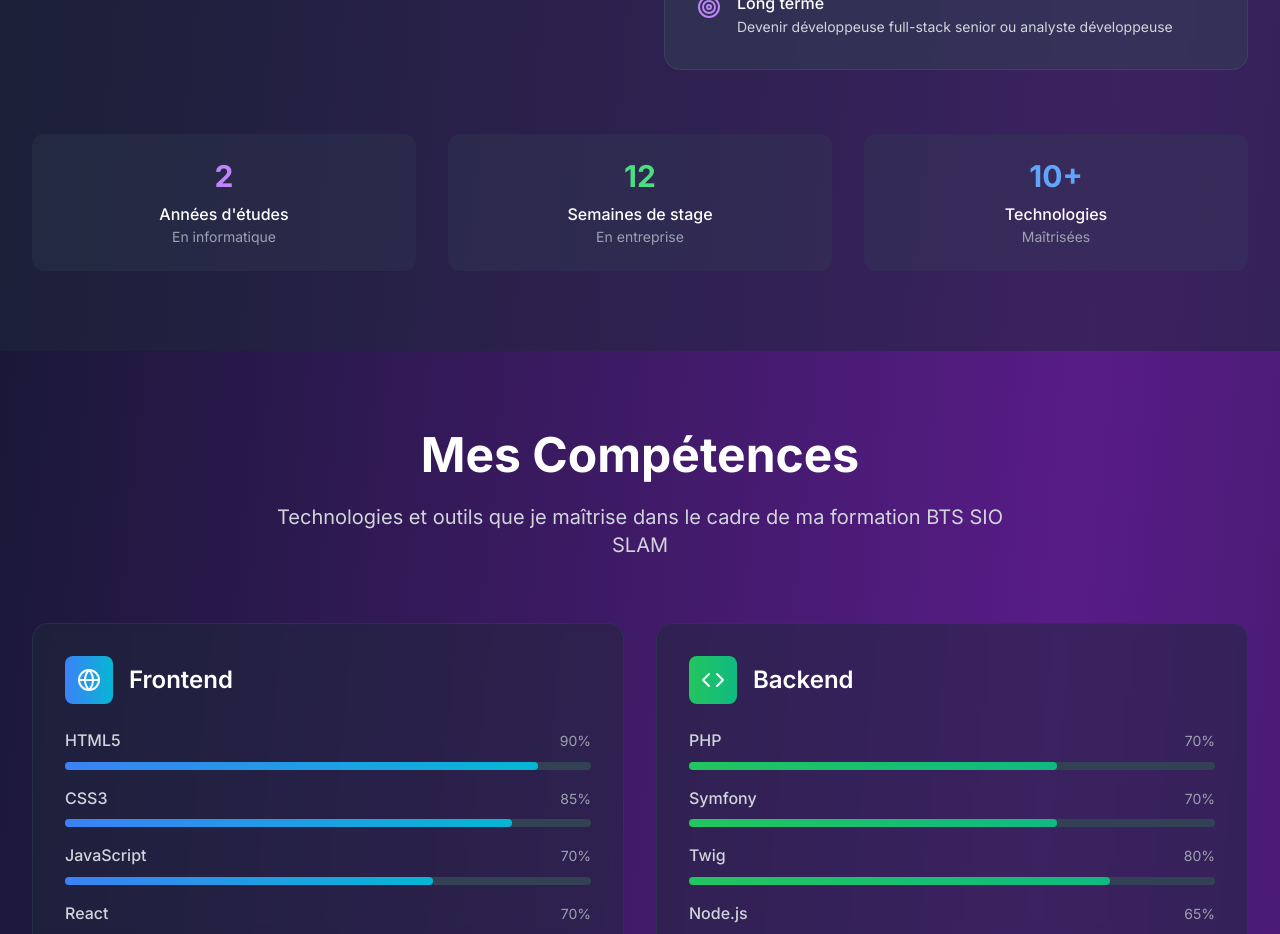
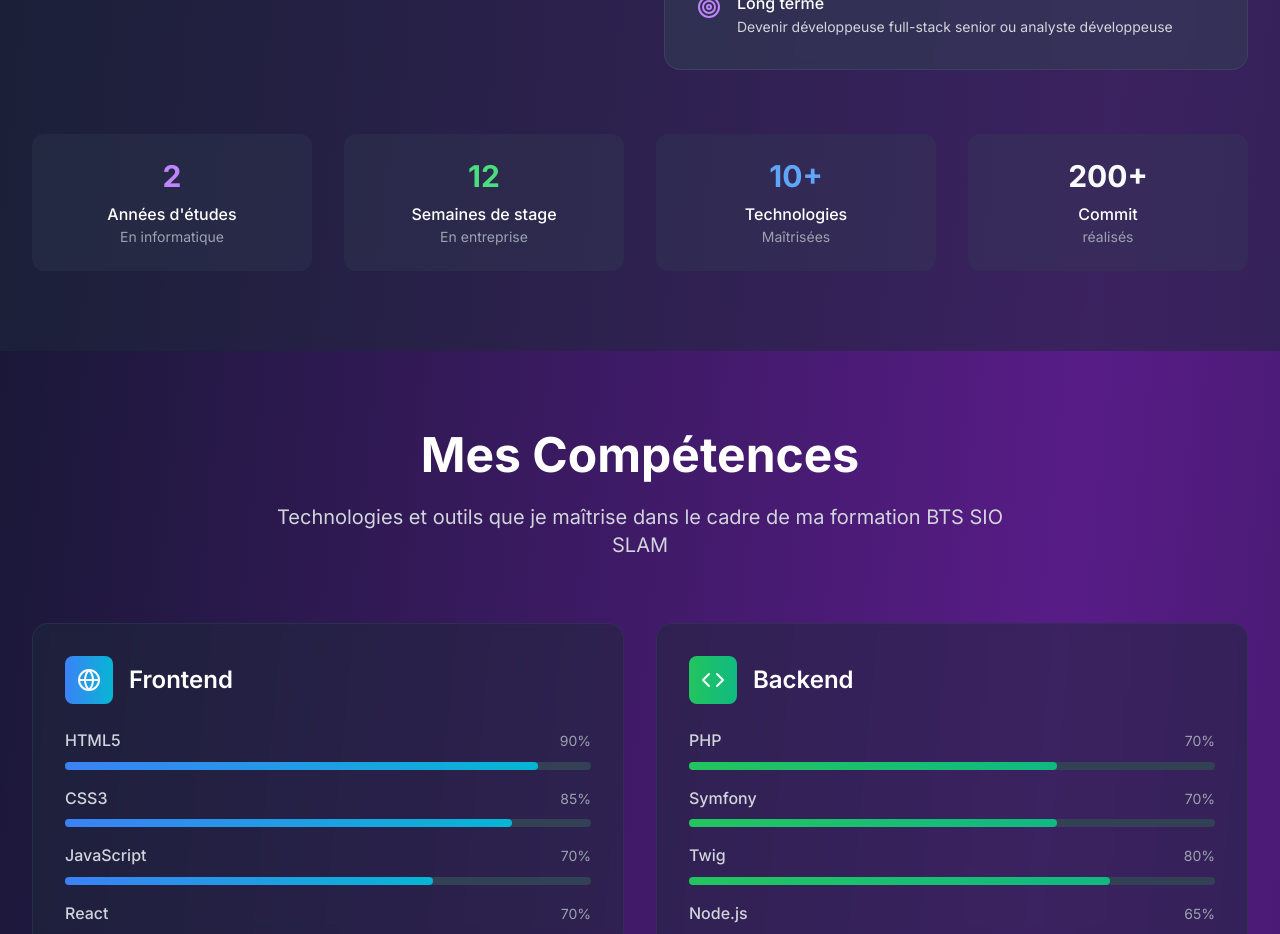
Before and after one commit to Jiane77/portfolio-bts-sio, a React (Vite) app: page / in a window 1280 px wide. Shown: the part 1600-2534 px from the top of the page. Built offline with nearby package versions, Linux system fonts and the light colour scheme.

Commit message:
Add a commit counter in the About section

```diff
--- a/src/assets/components/about.tsx
+++ b/src/assets/components/about.tsx
@@ -131,7 +131,7 @@ const About = () => {
 
           <motion.div
             variants={itemVariants}
-            className="mt-16 grid md:grid-cols-3 gap-8"
+            className="mt-16 grid md:grid-cols-4 gap-8"
           >
             <div className="text-center bg-slate-700/30 rounded-xl p-6">
               <div className="text-3xl font-bold text-purple-400 mb-2">2</div>
@@ -148,11 +148,15 @@ const About = () => {
               <div className="text-white font-medium">Technologies</div>
               <div className="text-gray-400 text-sm">Maîtrisées</div>
             </div>
+             <div className="text-center bg-slate-700/30 rounded-xl p-6">
+              <div className="text-3xl font-bold mb-2">200+</div>
+              <div className="text-white font-medium">Commit</div>
+              <div className="text-gray-400 text-sm">réalisés</div>
+            </div>
           </motion.div>
         </motion.div>
       </div>
     </section>
   )
 }
-
 export default About
```
